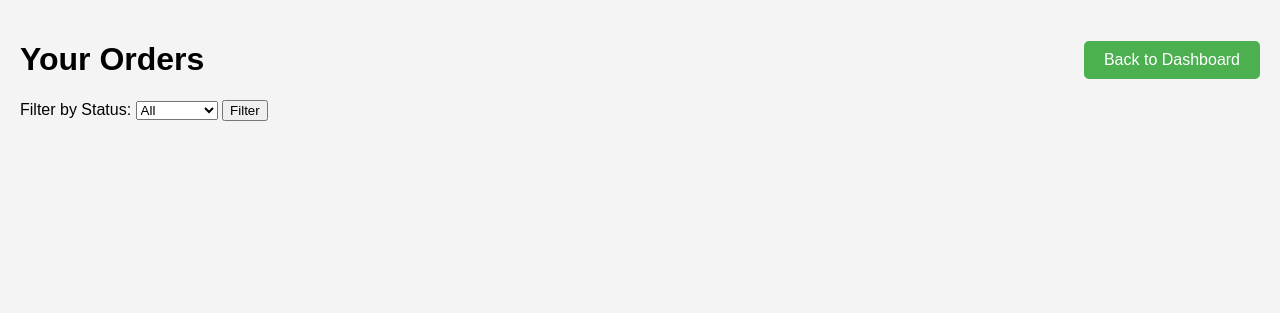
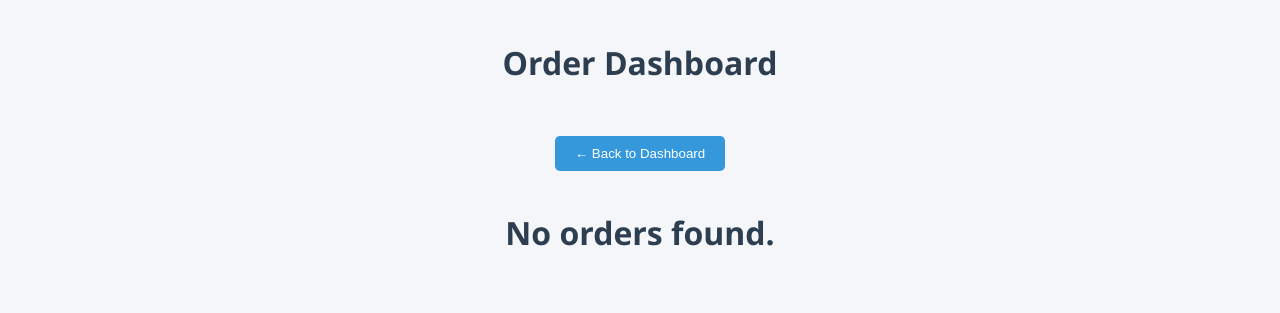
Before and after one commit to Just-JKB/E-ShopManage-Comprehensive-Online-Retail-Application-Management-System, a PHP site: page /OrderDashboard.php in a window 1280 px wide. Shown: the top 313 px of the page. Run offline with PHP 8.4, Linux system fonts and the light colour scheme; data that the repository does not hold is empty.

Commit message:
OrderFunction

```diff
--- /dev/null
+++ b/PHP/InsertOrder.php
@@ -0,0 +1,59 @@
+<?php
+require_once 'dbConnection.php';
+
+if ($_SERVER['REQUEST_METHOD'] === 'POST') {
+    // Get POST data
+    $user_id        = $_POST['user_id'] ?? null;
+    $total_price    = $_POST['total_price'] ?? 0;
+    $order_date     = $_POST['order_date'] ?? date('Y-m-d');
+    $status         = $_POST['status'] ?? 'Pending';
+    $order_items    = $_POST['order_items'] ?? '[]'; // JSON array
+
+    // Call insert function
+    $result = insertOrder($user_id, $total_price, $order_date, $status, $order_items);
+
+    // Return response
+    header('Content-Type: application/json');
+    echo json_encode($result);
+    exit;
+}
+
+function insertOrder($user_id, $total_price, $order_date, $status, $order_items) {
+    try {
+        $db = new Database();
+        $conn = $db->getConnection();
+
+        if (!$conn) {
+            throw new Exception("Failed to connect to database.");
+        }
+
+        // Prepare and call the InsertOrder procedure
+        $stmt = $conn->prepare("CALL InsertOrder(:p_user_id, :p_total_price, :p_order_date, :p_status, :p_order_items)");
+        $stmt->execute([
+            ':p_user_id'     => $user_id,
+            ':p_total_price' => $total_price,
+            ':p_order_date'  => $order_date,
+            ':p_status'      => $status,
+            ':p_order_items' => $order_items
+        ]);
+
+        // Fetch result (new order ID)
+        $result = $stmt->fetch(PDO::FETCH_ASSOC);
+
+        return [
+            'success' => true,
+            'message' => '✅ Order placed successfully.',
+            'order_id' => $result['order_id'] ?? null
+        ];
+    } catch (PDOException $e) {
+        return [
+            'success' => false,
+            'message' => '❌ Database Error: ' . $e->getMessage()
+        ];
+    } catch (Exception $e) {
+        return [
+            'success' => false,
+            'message' => '❌ Error: ' . $e->getMessage()
+        ];
+    }
+}
--- a/PHP/OrderDashboard.php
+++ b/PHP/OrderDashboard.php
@@ -1,137 +1,127 @@
 <?php
 require_once 'dbConnection.php';
+require_once 'InsertOrder.php';
 
-// Create database connection
 $db = new Database();
 $conn = $db->getConnection();
 
-// Get filter from URL, default is 'All'
-$status_filter = isset($_GET['status']) ? $_GET['status'] : 'All';
-
-// Prepare SQL query with status filter
-if ($status_filter === 'All') {
-    $orderStmt = $conn->prepare("SELECT * FROM orders WHERE user_id = :user_id ORDER BY order_date DESC");
-} else {
-    $orderStmt = $conn->prepare("SELECT * FROM orders WHERE user_id = :user_id AND status = :status ORDER BY order_date DESC");
-    $orderStmt->bindParam(':status', $status_filter);
-}
-
-$orderStmt->bindParam(':user_id', $user_id);
-$orderStmt->execute();
-$orders = $orderStmt->fetchAll(PDO::FETCH_ASSOC);
-
-// Close connection
-$conn = null;
+$stmt = $conn->prepare("CALL GetAllOrdersWithDetails()");
+$stmt->execute();
+$orders = $stmt->fetchAll(PDO::FETCH_ASSOC);
 ?>
 
 <!DOCTYPE html>
-<html lang="en">
+<html>
 <head>
-    <meta charset="UTF-8">
     <title>Order Dashboard</title>
     <style>
 body {
-            font-family: Arial, sans-serif;
-            background: #f4f4f4;
+    font-family: 'Segoe UI', Tahoma, Geneva, Verdana, sans-serif;
     margin: 0;
     padding: 20px;
+    background-color: #f4f6f9;
+    color: #333;
 }
-        .header {
-            display: flex;
-            justify-content: space-between;
-            align-items: center;
+
+h1 {
+    text-align: center;
+    color: #2c3e50;
+    margin-bottom: 40px;
 }
-        .back-button {
-            padding: 10px 20px;
-            background: #4CAF50;
-            color: white;
-            border: none;
-            text-decoration: none;
-            font-size: 16px;
-            border-radius: 5px;
+
+.order {
+    background-color: #fff;
+    border: 1px solid #ddd;
+    border-radius: 8px;
+    padding: 20px;
+    margin-bottom: 30px;
+    box-shadow: 0 2px 6px rgba(0, 0, 0, 0.05);
 }
-        .back-button:hover {
-            background: #45a049;
+
+.order h2 {
+    margin-top: 0;
+    color: #34495e;
 }
-        .order-list {
-            margin-top: 30px;
+
+.order p {
+    margin: 5px 0 15px;
+    font-size: 0.95rem;
+    color: #555;
 }
-        .order-card {
-            background: white;
-            border-radius: 8px;
-            overflow: hidden;
-            box-shadow: 0 2px 5px rgba(0,0,0,0.1);
-            transition: 0.3s;
-            margin-bottom: 20px;
-            padding: 15px;
-        }
-        .order-card:hover {
-            box-shadow: 0 5px 10px rgba(0,0,0,0.2);
-        }
-        .order-header {
-            display: flex;
-            justify-content: space-between;
-        }
-        .order-id {
-            font-weight: bold;
-        }
-        .order-details {
-            font-size: 16px;
+
+.product-list {
     margin-top: 10px;
 }
-        .order-price {
-            font-weight: bold;
-            color: #4CAF50;
+
+.product {
+    display: flex;
+    align-items: center;
+    margin-top: 15px;
+    padding: 10px;
+    border-top: 1px solid #eee;
 }
+
+.product:first-child {
+    border-top: none;
+}
+
+.product-details {
+    flex-grow: 1;
+}
+
+.product-details strong {
+    font-size: 1rem;
+    color: #2c3e50;
+}
+
+.product-details div {
+    font-size: 0.9rem;
+    color: #666;
+}
+
+/* Responsive */
+@media (max-width: 600px) {
+    .product {
+        flex-direction: column;
+        align-items: flex-start;
+    }
+}
+
     </style>
 </head>
 <body>
+    <h1>Order Dashboard</h1>
+    <h1><a href="UserDashboard.php">
+    <button style="padding: 10px 20px; background-color: #3498db; color: white; border: none; border-radius: 5px; cursor: pointer;">
+        &larr; Back to Dashboard
+    </button>
+</a><h1>
 
-<div class="header">
-    <h1>Your Orders</h1>
-    <a href="Products.php" class="back-button">Back to Dashboard</a>
+
+    <?php if (count($orders) === 0): ?>
+        <p>No orders found.</p>
+    <?php else: ?>
+        <?php
+        $currentOrder = null;
+        foreach ($orders as $order):
+            if ($currentOrder !== $order['order_id']):
+                if ($currentOrder !== null) echo "</div>"; // close previous
+                $currentOrder = $order['order_id'];
+        ?>
+            <div class="order">
+                <h2>Order #<?= $order['order_id'] ?></h2>
+                <p><strong>Date:</strong> <?= $order['order_date'] ?> | <strong>Status:</strong> <?= $order['status'] ?> | <strong>Total:</strong> ₱<?= number_format($order['total_price'], 2) ?></p>
+                <div class="product-list">
+        <?php endif; ?>
+            <div class="product">
+                <div class="product-details">
+                    <div><strong><?= htmlspecialchars($order['product_name']) ?></strong></div>
+                    <div>Quantity: <?= $order['quantity'] ?> | Price: ₱<?= number_format($order['price'], 2) ?></div>
                 </div>
-
-<!-- Status Filter Dropdown -->
-<form action="OrderDashboard.php" method="GET">
-    <label for="status">Filter by Status:</label>
-    <select name="status" id="status">
-        <option value="All" <?php echo $status_filter === 'All' ? 'selected' : ''; ?>>All</option>
-        <option value="Pending" <?php echo $status_filter === 'Pending' ? 'selected' : ''; ?>>Pending</option>
-        <option value="Shipped" <?php echo $status_filter === 'Shipped' ? 'selected' : ''; ?>>Shipped</option>
-        <option value="Delivered" <?php echo $status_filter === 'Delivered' ? 'selected' : ''; ?>>Delivered</option>
-        <option value="Cancelled" <?php echo $status_filter === 'Cancelled' ? 'selected' : ''; ?>>Cancelled</option>
-    </select>
-    <button type="submit">Filter</button>
-</form>
-
-<div class="order-list">
-    <?php foreach ($orders as $order): ?>
-        <div class="order-card">
-            <div class="order-header">
-                <div class="order-id">Order ID: <?php echo $order['order_id']; ?></div>
-                <div class="order-status"><?php echo htmlspecialchars($order['status']); ?></div>
-            </div>
-            <div class="order-details">
-                <div><strong>Date:</strong> <?php echo date('Y-m-d H:i:s', strtotime($order['order_date'])); ?></div>
-                <div class="order-price"><strong>Total:</strong> $<?php echo number_format($order['total_price'], 2); ?></div>
-            </div>
-
-            <!-- Status Change Form -->
-            <form action="OrderDashboard.php" method="POST">
-                <input type="hidden" name="order_id" value="<?php echo $order['order_id']; ?>">
-                <label for="status">Change Status:</label>
-                <select name="status" id="status">
-                    <option value="Pending" <?php echo $order['status'] === 'Pending' ? 'selected' : ''; ?>>Pending</option>
-                    <option value="Shipped" <?php echo $order['status'] === 'Shipped' ? 'selected' : ''; ?>>Shipped</option>
-                    <option value="Delivered" <?php echo $order['status'] === 'Delivered' ? 'selected' : ''; ?>>Delivered</option>
-                    <option value="Cancelled" <?php echo $order['status'] === 'Cancelled' ? 'selected' : ''; ?>>Cancelled</option>
-                </select>
-                <button type="submit">Update Status</button>
-            </form>
             </div>
         <?php endforeach; ?>
         </div>
+    <?php endif; ?>
 
 </body>
 </html>
```
Also changed, not shown: PHP/PlaceOrder.php (added, +39 -0 lines), PHP/UserDashboard.php (renamed from PHP/Products.php, +49 -33 lines), PHP/order.php (deleted, +0 -72 lines), PHP/InsertFunction.php (line endings or trailing spaces). Lines whose indentation alone changed are shown as unchanged.
